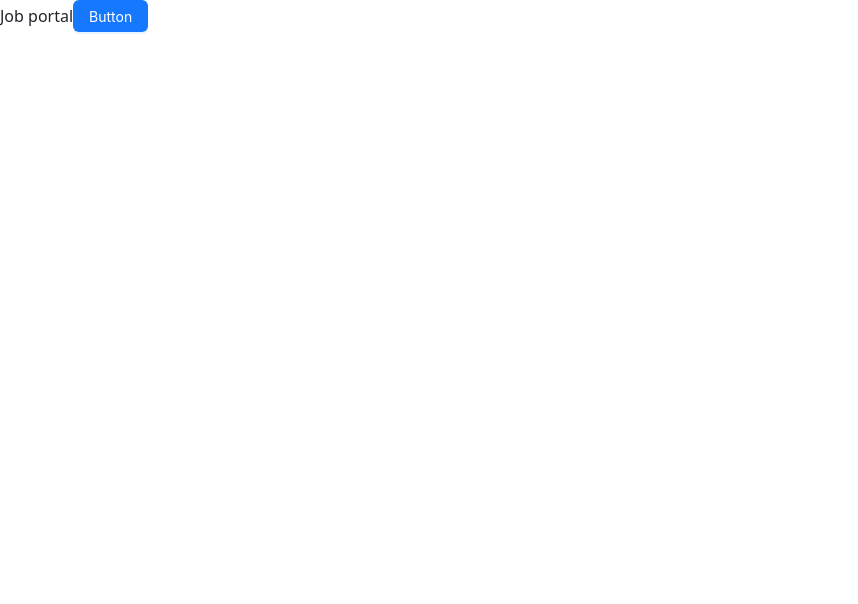
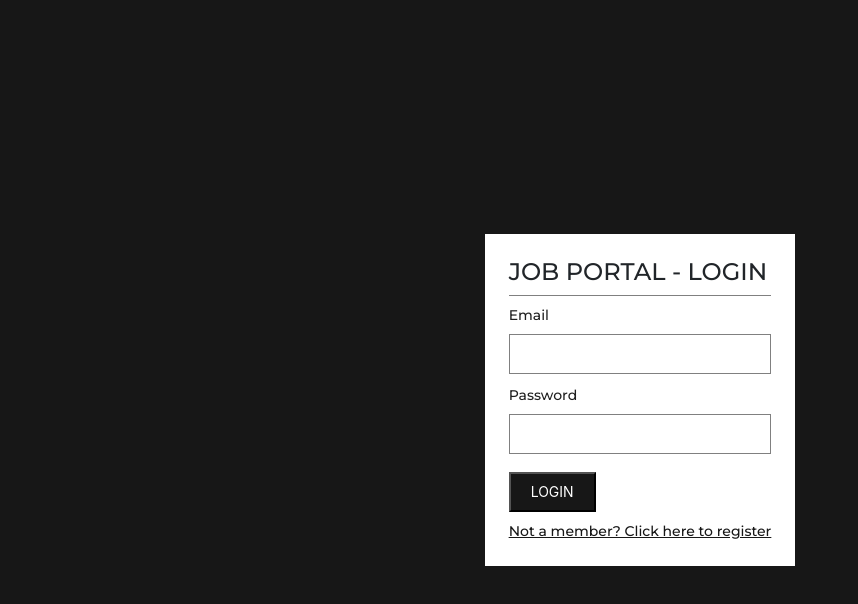
Before and after one commit to nadiia-dev/job_portal_app, a React (Vite) app: page /login in a window 1280 px wide. Shown: the top 604 px of the page, without its empty margins (0-858 px from the left). Built offline with nearby package versions, Linux system fonts and the light colour scheme.

Commit message:
add login && register pages

```diff
--- a/package.json
+++ b/package.json
@@ -11,6 +11,7 @@
   },
   "dependencies": {
     "antd": "^5.24.8",
+    "bootstrap": "^5.3.5",
     "firebase": "^11.6.0",
     "react": "^19.0.0",
     "react-dom": "^19.0.0",
--- a/src/App.tsx
+++ b/src/App.tsx
@@ -1,10 +1,15 @@
-import { Button } from "antd";
+import { BrowserRouter, Route, Routes } from "react-router-dom";
+import Login from "./pages/Login";
+import Register from "./pages/Register";
 
 function App() {
   return (
-    <>
-      Job portal<Button type="primary">Button</Button>
-    </>
+    <BrowserRouter>
+      <Routes>
+        <Route path="/login" element={<Login />} />
+        <Route path="/register" element={<Register />} />
+      </Routes>
+    </BrowserRouter>
   );
 }
 
--- a/src/index.css
+++ b/src/index.css
@@ -1,5 +1,73 @@
-body {
-  margin: 0;
-  padding: 0;
-  min-height: 100vh;
+@import "bootstrap";
+
+@import url("https://fonts.googleapis.com/css2?family=Montserrat:wght@500&display=swap");
+* {
+  font-family: "Montserrat", sans-serif;
 }
+.h-screen {
+  height: 100vh;
+}
+.bg-primary {
+  background-color: #171717 !important;
+}
+.bg-white {
+  background-color: #fff !important;
+}
+
+input,
+select,
+textarea {
+  border: 1px solid gray !important;
+  width: 100% !important;
+  padding: 8px 20px;
+}
+input:focus,
+textarea:focus {
+  outline: none !important;
+  border: 1px solid #171717 !important;
+}
+textarea {
+  min-height: 60px !important;
+  max-height: 1000px !important;
+}
+
+.primary-contained-btn {
+  background-color: #171717 !important;
+  border-radius: 0 !important;
+  height: 40px;
+  color: white !important;
+  text-transform: uppercase !important;
+  padding: 0 20px;
+}
+
+.primary-outlined-btn {
+  border: 1px solid #171717 !important;
+  border-radius: 0 !important;
+  height: 40px;
+  color: #171717 !important;
+  text-transform: uppercase !important;
+  background-color: white !important;
+  padding: 0 20px !important;
+}
+
+.ant-form-item {
+  margin-bottom: 10px !important;
+}
+a {
+  color: #171717 !important;
+  text-decoration: underline !important;
+}
+
+.divider {
+  border-bottom: 1px solid gray;
+  margin: 8px 0;
+}
+
+h1,
+h2,
+h3,
+h4,
+h5,
+h6 {
+  margin-bottom: 0 !important;
+}
--- a/src/main.tsx
+++ b/src/main.tsx
@@ -1,5 +1,6 @@
 import { StrictMode } from "react";
 import { createRoot } from "react-dom/client";
+import "bootstrap/dist/css/bootstrap.min.css";
 import "./index.css";
 import App from "./App.tsx";
 
--- /dev/null
+++ b/src/pages/Login.tsx
@@ -0,0 +1,30 @@
+import { Form } from "antd";
+import { Link } from "react-router-dom";
+
+const Login = () => {
+  const onFinish = () => {};
+  return (
+    <div className="bg-primary h-screen d-flex justify-content-center align-items-center">
+      <div className="w-[600px] bg-white p-4 ">
+        <h4>JOB PORTAL - LOGIN</h4>
+        <div className="divider"></div>
+        <Form layout="vertical" onFinish={onFinish}>
+          <Form.Item name="email" label="Email">
+            <input type="text" />
+          </Form.Item>
+          <Form.Item name="password" label="Password">
+            <input type="text" />
+          </Form.Item>
+          <button className="primary-contained-btn w-200 mt-2" type="submit">
+            Login
+          </button>
+          <Link to="/register" className="d-block mt-2">
+            Not a member? Click here to register
+          </Link>
+        </Form>
+      </div>
+    </div>
+  );
+};
+
+export default Login;
--- /dev/null
+++ b/src/pages/Register.tsx
@@ -0,0 +1,33 @@
+import { Form } from "antd";
+import { Link } from "react-router-dom";
+
+const Register = () => {
+  const onFinish = () => {};
+  return (
+    <div className="bg-primary h-screen d-flex justify-content-center align-items-center">
+      <div className="w-[600px] bg-white p-4 ">
+        <h4>JOB PORTAL - REGISTER</h4>
+        <div className="divider"></div>
+        <Form layout="vertical" onFinish={onFinish}>
+          <Form.Item name="name" label="Name">
+            <input type="text" />
+          </Form.Item>
+          <Form.Item name="email" label="Email">
+            <input type="text" />
+          </Form.Item>
+          <Form.Item name="password" label="Password">
+            <input type="text" />
+          </Form.Item>
+          <button className="primary-contained-btn w-200 mt-2" type="submit">
+            Login
+          </button>
+          <Link to="/login" className="d-block mt-2">
+            Already a member? Click here to login
+          </Link>
+        </Form>
+      </div>
+    </div>
+  );
+};
+
+export default Register;
```
Also changed, not shown: 1 other file (tests, documents, lock files or other folders).
